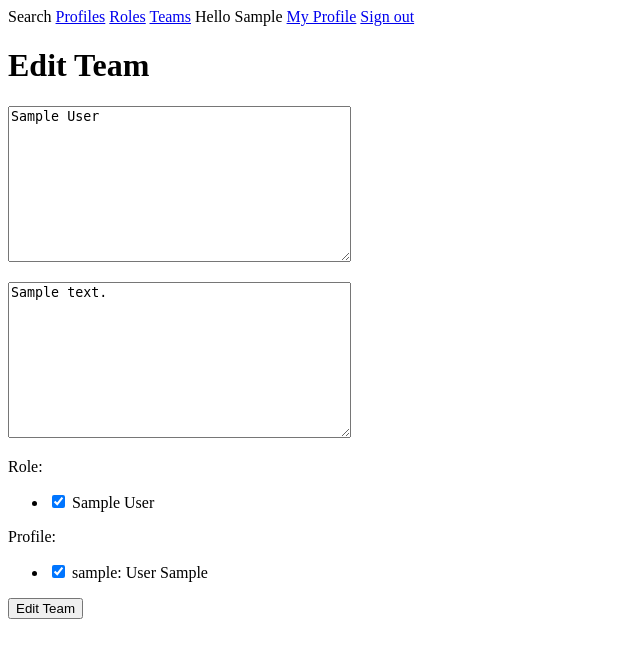
After one commit to rakhovetski/comterest, a Django app: page /account/profile/edit_team/1 in a window 1280 px wide. The commit adds this page. Shown: the top 658 px of the page, without its empty margins (0-640 px from the left). Run offline with Django 3.2, Linux system fonts and the light colour scheme; a user stored in the database is signed in; tables that the repository leaves empty hold one stand-in row (values such as "Sample post").

Commit message:
Add team search, edit team and edit project

```diff
--- a/service/account/forms.py
+++ b/service/account/forms.py
@@ -37,6 +37,14 @@ class PortfolioProjectForm(forms.ModelForm):
     class Meta:
         model = PortfolioProject
         exclude = ('user',)
+
+
+class TeamPicForm(forms.ModelForm):
+    image = forms.ImageField(label='Team Picture')
+
+    class Meta:
+        model = Team
+        fields = ('image', )
 
 
 class TeamForm(forms.ModelForm):
--- a/service/account/models.py
+++ b/service/account/models.py
@@ -15,7 +15,7 @@ class Role(models.Model):
         return self.name
 
 
-ROLE_CHOICES = [(role.id, role.name) for role in Role.objects.all()]
+# ROLE_CHOICES = [(role.id, role.name) for role in Role.objects.all()]
 
 
 class ProfileManager(UserManager):
@@ -66,7 +66,8 @@ class Team(models.Model):
     description = models.TextField(max_length=5000, blank=True)
     created_at = models.DateTimeField(auto_now_add=True)
     profile = models.ManyToManyField(Profile, related_name='teams')
-    role = models.ManyToManyField(Role, related_name='teams', choices=ROLE_CHOICES)
+    role = models.ManyToManyField(Role, related_name='teams')
+    image = models.ImageField(blank=True, null=True, upload_to='images/team_images/')
 
     class Meta:
         verbose_name = 'команда'
@@ -93,7 +94,7 @@ class PortfolioProject(models.Model):
     title = models.CharField(max_length=255)
     description = models.TextField(max_length=5000, blank=True)
     created_at = models.DateTimeField(auto_now_add=True)
-    role = models.ManyToManyField(Role, related_name='portfolio_roles', choices=ROLE_CHOICES)
+    role = models.ManyToManyField(Role, related_name='portfolio_roles')
 
     class Meta:
         verbose_name = 'проект в портфолио'
--- a/service/account/templates/account/profile/edit_profile.html
+++ b/service/account/templates/account/profile/edit_profile.html
@@ -4,8 +4,6 @@
 
 {% block content %}
     <h1>Edit Profile</h1>
-
-    <p>Please sign up using the following form</p>
 
     <form method="post" action="" enctype="multipart/form-data">
         {% csrf_token %}
--- /dev/null
+++ b/service/account/templates/account/profile/edit_team.html
@@ -0,0 +1,13 @@
+{% extends "search/base.html" %}
+
+{% block title %}Edit Team{% endblock %}
+
+{% block content %}
+    <h1>Edit Team</h1>
+
+    <form method="post" action="">
+        {% csrf_token %}
+        {{ team_form.as_p }}
+        <button type="submit">Edit Team</button>
+    </form>
+{% endblock %}
--- a/service/account/urls.py
+++ b/service/account/urls.py
@@ -1,6 +1,6 @@
 from django.urls import path
 from account.views import register_user, edit_user, user_login, show_profile, user_logout, add_project, \
-    PortfolioProjectDetailView, add_team, TeamDetailView
+    PortfolioProjectDetailView, add_team, TeamDetailView, edit_project, edit_team
 
 app_name = 'account'
 
@@ -8,10 +8,12 @@ urlpatterns = [
     path('register/', register_user, name='register'),
     path('login/', user_login, name='login'),
     path('logout/', user_logout, name='logout'),
-    path('profile/<int:pk>', show_profile, name='profile'),
+    path('profile/<int:pk>/', show_profile, name='profile'),
     path('profile/edit/', edit_user, name='edit_user'),
-    path('profile/add_project', add_project, name='add_project'),
-    path('profile/show_project/<int:pk>', PortfolioProjectDetailView.as_view(), name='show_project'),
-    path('profile/add_team', add_team, name='add_team'),
-    path('profile/show_team/<int:pk>', TeamDetailView.as_view(), name='show_team'),
+    path('profile/add_project/', add_project, name='add_project'),
+    path('profile/show_project/<int:pk>/', PortfolioProjectDetailView.as_view(), name='show_project'),
+    path('profile/edit_project/<int:pk>/', edit_project, name='edit_project'),
+    path('profile/add_team/', add_team, name='add_team'),
+    path('profile/show_team/<int:pk>/', TeamDetailView.as_view(), name='show_team'),
+    path('profile/edit_team/<int:pk>', edit_team, name='edit_team'),
 ]
--- a/service/account/views.py
+++ b/service/account/views.py
@@ -111,14 +111,31 @@ def add_project(request):
             if project_form.is_valid():
                 project = project_form.save(commit=False)
                 project.user = request.user
+                project.save()
                 project_form.save_m2m()
-                project.save()
                 return redirect('account:profile', pk=request.user.pk)
         return render(request,
                       'account/profile/add_project.html',
                       {'project_form': project_form})
     else:
         messages.success(request, 'You must logged in')
+        return redirect('search:home')
+
+
+def edit_project(request, pk):
+    if request.user.is_authenticated:
+        project = PortfolioProject.objects.get(id=pk)
+
+        project_form = PortfolioProjectForm(request.POST or None, instance=project)
+
+        if project_form.is_valid():
+            project_form.save()
+
+            messages.success(request, 'Your Project Has Been Updated')
+            return redirect('account:profile', pk=project.pk)
+        return render(request, 'account/profile/edit_project.html', {'project_form': project_form})
+    else:
+        messages.success(request, 'You must be logged in')
         return redirect('search:home')
 
 
@@ -145,6 +162,23 @@ def add_team(request):
         return redirect('search:home')
 
 
+def edit_team(request, pk):
+    if request.user.is_authenticated:
+        team = Team.objects.get(id=pk)
+
+        team_form = TeamForm(request.POST or None, instance=team)
+
+        if team_form.is_valid():
+            team_form.save()
+
+            messages.success(request, 'Your Team Has Been Updated')
+            return redirect('account:profile', pk=request.user.pk)
+        return render(request, 'account/profile/edit_team.html', {'team_form': team_form})
+    else:
+        messages.success(request, 'You must be logged in')
+        return redirect('search:home')
+
+
 class TeamDetailView(DetailView):
     model = Team
     template_name = 'account/profile/show_team.html'
--- a/service/search/templates/search/roles_list.html
+++ b/service/search/templates/search/roles_list.html
@@ -6,7 +6,7 @@
 
     {% for role in roles %}
         <p>
-            <a href="{% url 'search:profile_list' team.pk %}">{{ team.title }}</a>
+            <a href="{% url 'search:profile_list' role.slug %}">{{ role.name }}</a>
         </p>
     {% endfor %}
 
--- a/service/search/templates/search/teams_list.html
+++ b/service/search/templates/search/teams_list.html
@@ -5,7 +5,7 @@
 {% block content %}
     {% for team in page_obj %}
         <p>
-            <a href="{% url 'search:teams' team.pk %}">{{ team.title }}</a>
+            <a href="{% url 'account:show_team' team.pk %}">{{ team.title }}</a>
         </p>
         <p>
             {{ team.description|truncatewords:15 }}
--- a/service/search/urls.py
+++ b/service/search/urls.py
@@ -8,7 +8,7 @@ urlpatterns = [
     path('profile_list/<slug:filter_slug>/', profile_list, name='profile_list'),
     path('profile_list/', profile_list, name='profile_list'),
     path('teams/', team_list, name='teams'),
-    path('teams/<int:pk>', team_list, name='teams'),
+    path('teams/<int:pk>/', team_list, name='teams'),
     path('roles_list/', RoleListView.as_view(), name='roles_list'),
     path('', home, name='home'),
 ]
```
Also changed, not shown: service/account/templates/account/profile/edit_project.html (added, +13 -0 lines), service/account/templates/account/profile/profile.html (+27 -10 lines), service/account/migrations/0001_initial.py (deleted), service/account/migrations/0002_portfolioproject_role.py (deleted), service/account/migrations/0003_auto_20230809_0614.py (deleted), service/account/migrations/__init__.py (deleted), service/search/migrations/__init__.py (deleted).
